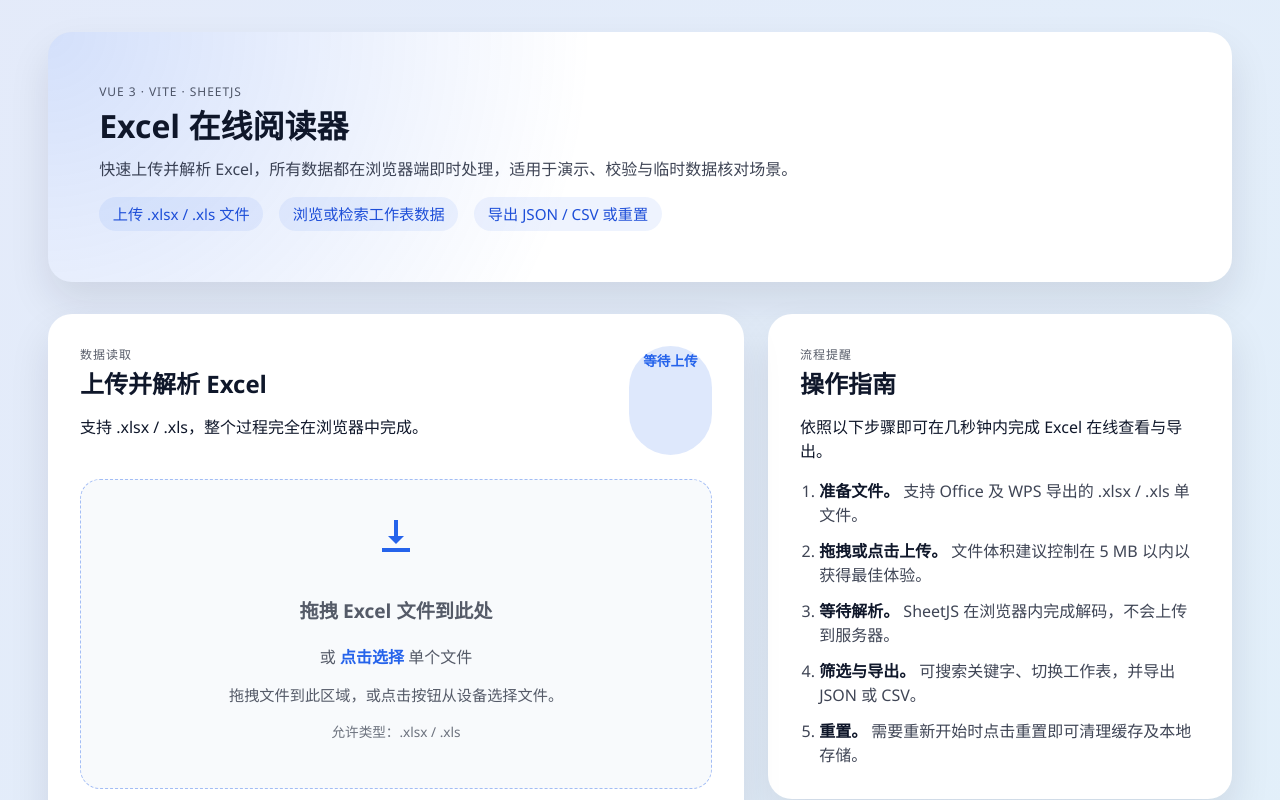
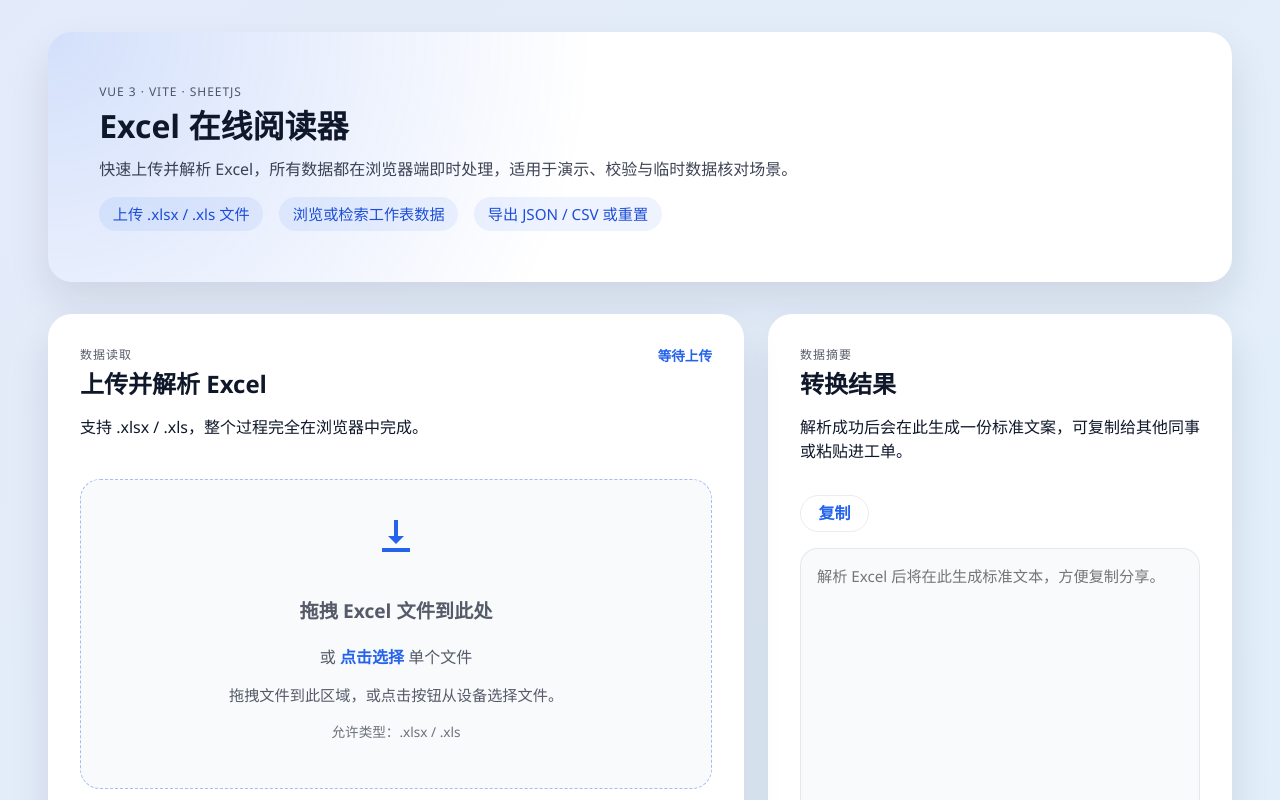
Before and after one commit to JoyYoung-Dev/ExcelTransferMsg, a Vue app in the folder excel-reader-app/: page / in a window 1280 px wide. Shown: the top 800 px of the page. Built offline with nearby package versions, Linux system fonts and the light colour scheme.

Commit message:
update ui

```diff
--- a/excel-reader-app/src/App.vue
+++ b/excel-reader-app/src/App.vue
@@ -17,21 +17,33 @@
     </header>
 
     <main class="content-area">
-      <ExcelReader />
+      <ExcelReader @result-generated="handleResultText" />
 
       <section class="guide-card" aria-labelledby="guide-title">
-        <div class="guide-card__header">
-          <p class="eyebrow">流程提醒</p>
-          <h2 id="guide-title">操作指南</h2>
-          <p>依照以下步骤即可在几秒钟内完成 Excel 在线查看与导出。</p>
-        </div>
-        <ol class="guide-list">
-          <li><strong>准备文件。</strong> 支持 Office 及 WPS 导出的 .xlsx / .xls 单文件。</li>
-          <li><strong>拖拽或点击上传。</strong> 文件体积建议控制在 5 MB 以内以获得最佳体验。</li>
-          <li><strong>等待解析。</strong> SheetJS 在浏览器内完成解码，不会上传到服务器。</li>
-          <li><strong>筛选与导出。</strong> 可搜索关键字、切换工作表，并导出 JSON 或 CSV。</li>
-          <li><strong>重置。</strong> 需要重新开始时点击重置即可清理缓存及本地存储。</li>
-        </ol>
+        <header class="guide-card__header">
+          <div>
+            <p class="eyebrow">数据摘要</p>
+            <h2 id="guide-title">转换结果</h2>
+            <p>解析成功后会在此生成一份标准文案，可复制给其他同事或粘贴进工单。</p>
+          </div>
+          <button
+            type="button"
+            class="copy-btn"
+            :class="{ 'copy-btn--success': copySuccess }"
+            :disabled="!resultText"
+            @click="copyResult"
+          >
+            {{ copySuccess ? '已复制' : '复制' }}
+          </button>
+        </header>
+        <textarea
+          :value="resultText"
+          class="guide-card__editor"
+          rows="16"
+          aria-label="转换结果文本"
+          placeholder="解析 Excel 后将在此生成标准文本，方便复制分享。"
+          readonly
+        ></textarea>
       </section>
     </main>
 
@@ -42,5 +54,32 @@
 </template>
 
 <script setup>
+import { ref } from 'vue';
 import ExcelReader from './components/ExcelReader.vue';
+
+const resultText = ref('');
+const copySuccess = ref(false);
+let copyTimer;
+
+function handleResultText(text) {
+  resultText.value = text ?? '';
+  copySuccess.value = false;
+  clearTimeout(copyTimer);
+}
+
+async function copyResult() {
+  if (!resultText.value) return;
+  try {
+    await navigator.clipboard.writeText(resultText.value);
+    copySuccess.value = true;
+  } catch (error) {
+    copySuccess.value = false;
+    console.error('复制失败', error);
+  } finally {
+    clearTimeout(copyTimer);
+    copyTimer = setTimeout(() => {
+      copySuccess.value = false;
+    }, 2000);
+  }
+}
 </script>
--- a/excel-reader-app/src/assets/style.css
+++ b/excel-reader-app/src/assets/style.css
@@ -103,7 +103,7 @@ h1, h2, h3, h4 {
   display: grid;
   gap: 1.5rem;
   grid-template-columns: 3fr 2fr;
-  align-items: start;
+  align-items: stretch;
 }
 
 .reader-card,
@@ -112,6 +112,13 @@ h1, h2, h3, h4 {
   border-radius: 24px;
   padding: clamp(1.5rem, 3vw, 2rem);
   box-shadow: var(--shadow);
+}
+
+
+.guide-card {
+  display: flex;
+  flex-direction: column;
+  height: 100%;
 }
 
 .reader-card {
@@ -131,12 +138,12 @@ h1, h2, h3, h4 {
   border-radius: 999px;
   font-weight: 600;
   font-size: 0.85rem;
-  background: rgba(15, 23, 42, 0.08);
+  background: transparent;
 }
 
 .status-chip--success {
   color: var(--accent);
-  background: rgba(34, 197, 94, 0.15);
+  background: transparent;
 }
 
 .status-chip--warning {
@@ -151,7 +158,10 @@ h1, h2, h3, h4 {
 
 .status-chip--info {
   color: var(--primary);
-  background: rgba(37, 99, 235, 0.15);
+  background: transparent;
+  border: none;
+  padding: 0;
+  border-radius: 0;
 }
 
 .dropzone {
@@ -386,21 +396,49 @@ tr:nth-child(even) td {
   text-align: center;
 }
 
+.guide-card__editor {
+  width: 100%;
+  min-height: 300px;
+  border-radius: 18px;
+  border: 1px solid var(--border);
+  background: var(--surface-muted);
+  padding: 1rem;
+  font-size: 0.95rem;
+  line-height: 1.5;
+  color: rgba(15, 23, 42, 0.9);
+  resize: vertical;
+  flex: 1;
+}
+
 .guide-card__header {
   margin-bottom: 1rem;
+  display: flex;
+  justify-content: space-between;
+  gap: 1rem;
+  flex-wrap: wrap;
+  align-items: flex-start;
 }
 
-.guide-list {
-  margin: 0;
-  padding-left: 1.2rem;
-  display: flex;
-  flex-direction: column;
-  gap: 0.75rem;
-  color: rgba(15, 23, 42, 0.8);
+.copy-btn {
+  border: 1px solid var(--border);
+  border-radius: 999px;
+  padding: 0.35rem 1.1rem;
+  background: transparent;
+  font-weight: 600;
+  color: var(--primary);
+  transition: background 0.2s ease, color 0.2s ease;
 }
 
-.guide-list strong {
-  color: #0f172a;
+.copy-btn--success {
+  background: var(--accent);
+  color: white;
+  border-color: transparent;
+}
+
+
+.guide-card__editor:focus {
+  outline: 2px solid rgba(37, 99, 235, 0.4);
+  outline-offset: 2px;
 }
 
 .app-footer {
--- a/excel-reader-app/src/components/ExcelReader.vue
+++ b/excel-reader-app/src/components/ExcelReader.vue
@@ -2,6 +2,8 @@
 <script setup>
 import { computed, onMounted, ref, watch } from 'vue';
 import * as XLSX from 'xlsx';
+
+const emit = defineEmits(['result-generated']);
 
 const ACCEPTED_TYPES = [
   'application/vnd.openxmlformats-officedocument.spreadsheetml.sheet',
@@ -182,6 +184,7 @@ function processFile(file) {
       lastUpdated.value = new Date();
       status.value = 'ready';
       persistState();
+      emit('result-generated', buildResultText(fileInfo.value, workbookSheets));
     } catch (error) {
       console.error(error);
       setError('解析 Excel 文件时出现问题，请检查文件后重试。');
@@ -207,6 +210,7 @@ function resetAll() {
   errorMessage.value = '';
   lastUpdated.value = null;
   clearCache();
+  emit('result-generated', '');
 }
 
 function downloadJSON() {
@@ -254,6 +258,29 @@ function formatBytes(bytes) {
   }
   const value = size >= 10 || unitIndex === 0 ? Math.round(size) : size.toFixed(1);
   return `${value} ${units[unitIndex]}`;
+}
+
+function buildResultText(info, workbookSheets) {
+  if (!info || !workbookSheets?.length) {
+    return '';
+  }
+  const sheetSummary = workbookSheets
+    .map((sheet, index) => {
+      const rowCount = Math.max(sheet.rows.length - 1, 0);
+      const columnCount = sheet.rows[0]?.length ?? 0;
+      return `${index + 1}. ${sheet.name}：${rowCount} 行，${columnCount} 列`;
+    })
+    .join('\n');
+  return [
+    '【Excel 解析结果】',
+    `文件：${info.name}`,
+    `大小：${info.sizeLabel}`,
+    `工作表：${info.sheetCount} 个`,
+    `最近修改：${info.lastModifiedLabel}`,
+    '',
+    '工作表概览：',
+    sheetSummary || '无可展示的数据。'
+  ].join('\n');
 }
 
 function formatCell(value) {
@@ -305,6 +332,7 @@ function restoreFromStorage() {
     status.value = 'ready';
     searchTerm.value = '';
     lastUpdated.value = payload.timestamp ? new Date(payload.timestamp) : null;
+    emit('result-generated', buildResultText(fileInfo.value, sheets.value));
   } catch (error) {
     console.warn('读取本地缓存失败', error);
   }
```
